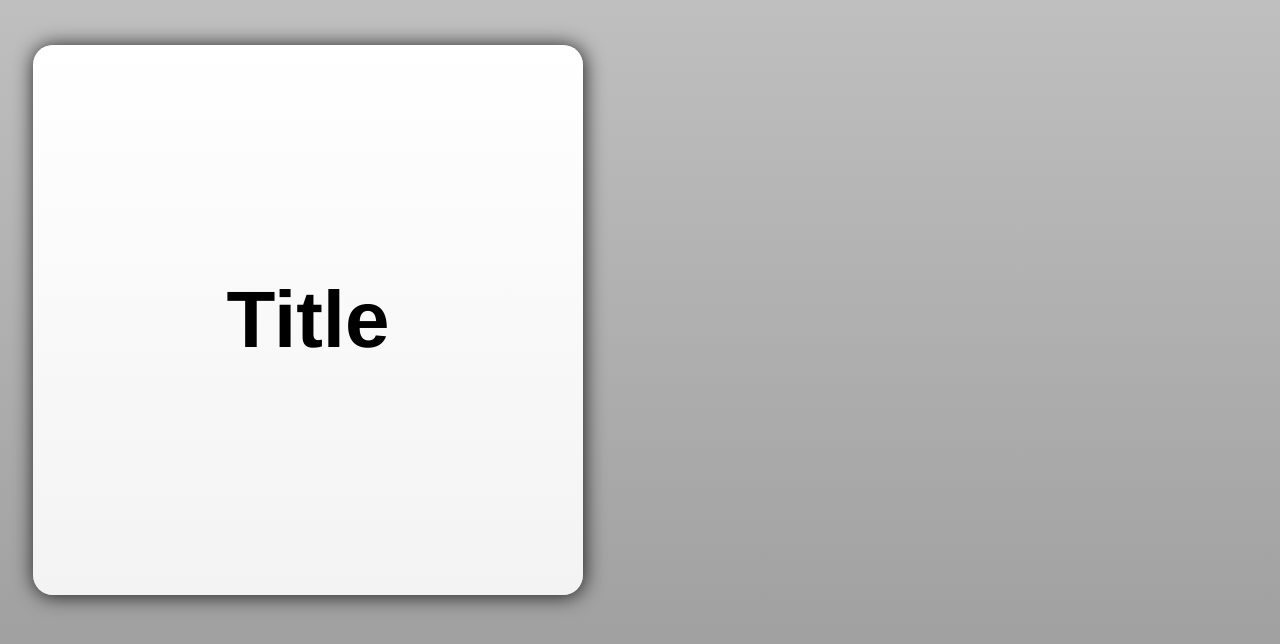
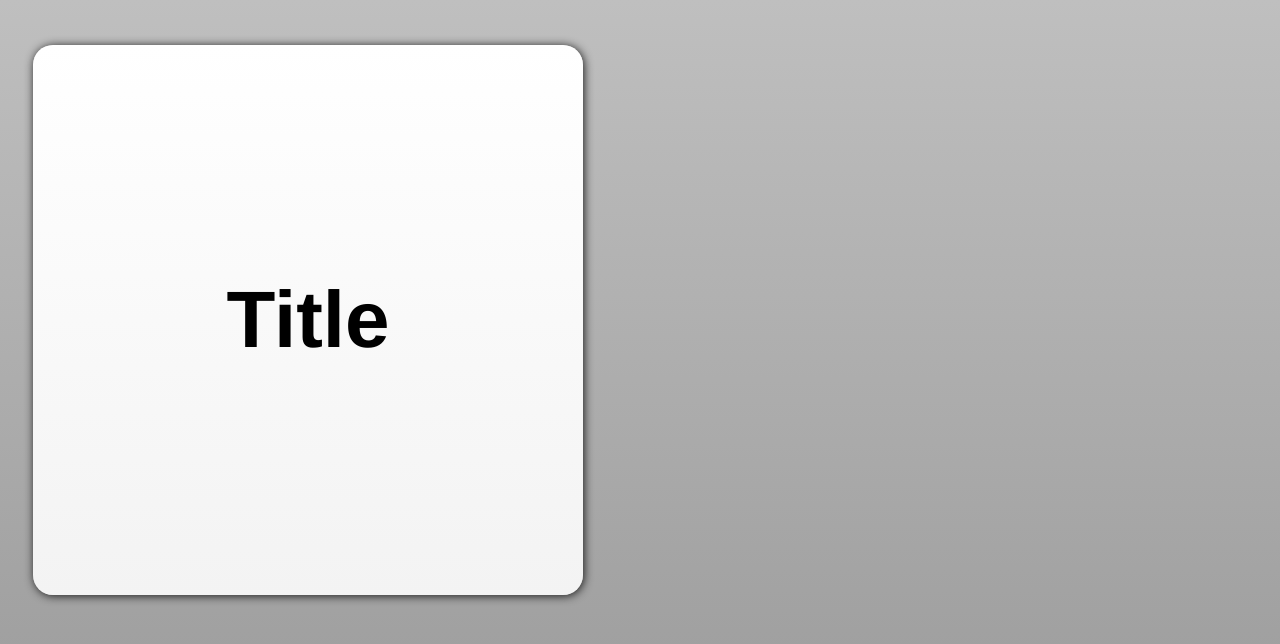
Before and after one commit to dineshkummarc/Slides, a plain HTML site: page index.html in a window 1280 px wide. Drawn offline with nearby package versions, Linux system fonts and the light colour scheme.

Commit message:
Updated style.css

```diff
--- a/style.css
+++ b/style.css
@@ -33,7 +33,7 @@ body {
 	background: linear-gradient(top, #ffffff 0%,#f3f3f3 100%);
 
 	border-radius:20px;
-    box-shadow: #1A1A1A 1px 1px 20px;
+    box-shadow: #1A1A1A 1px 1px 10px;
 
 	transform:translateX(-600px);
 	-webkit-transform:translateX(-600px);
```
